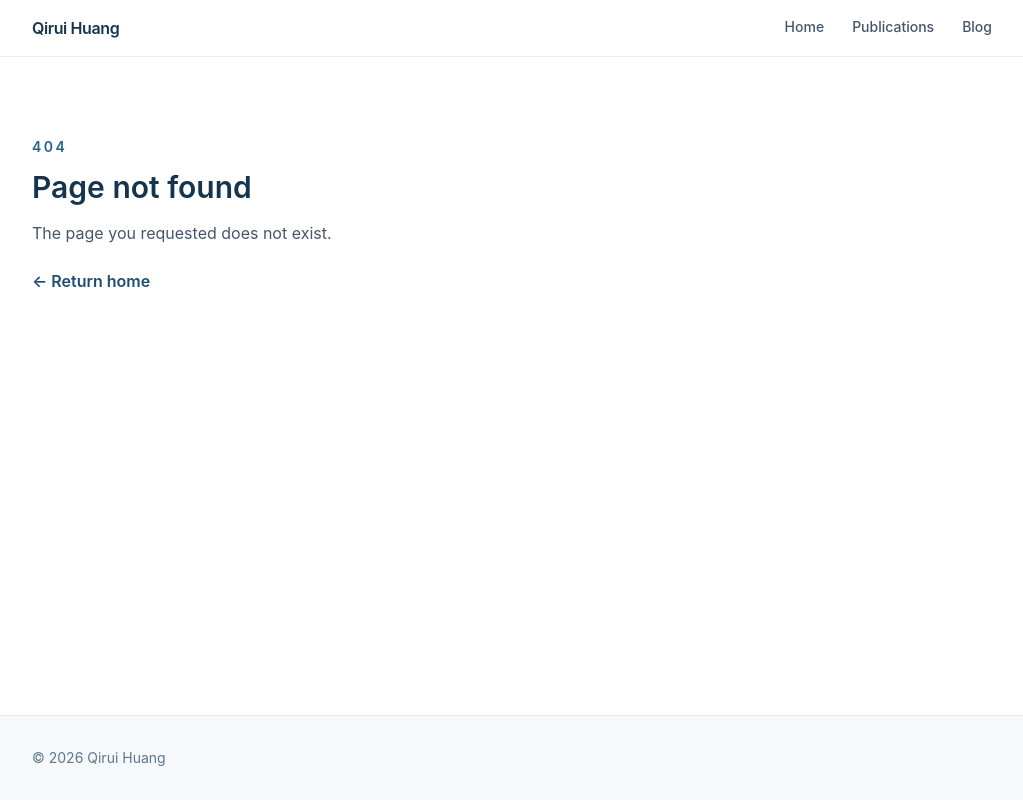
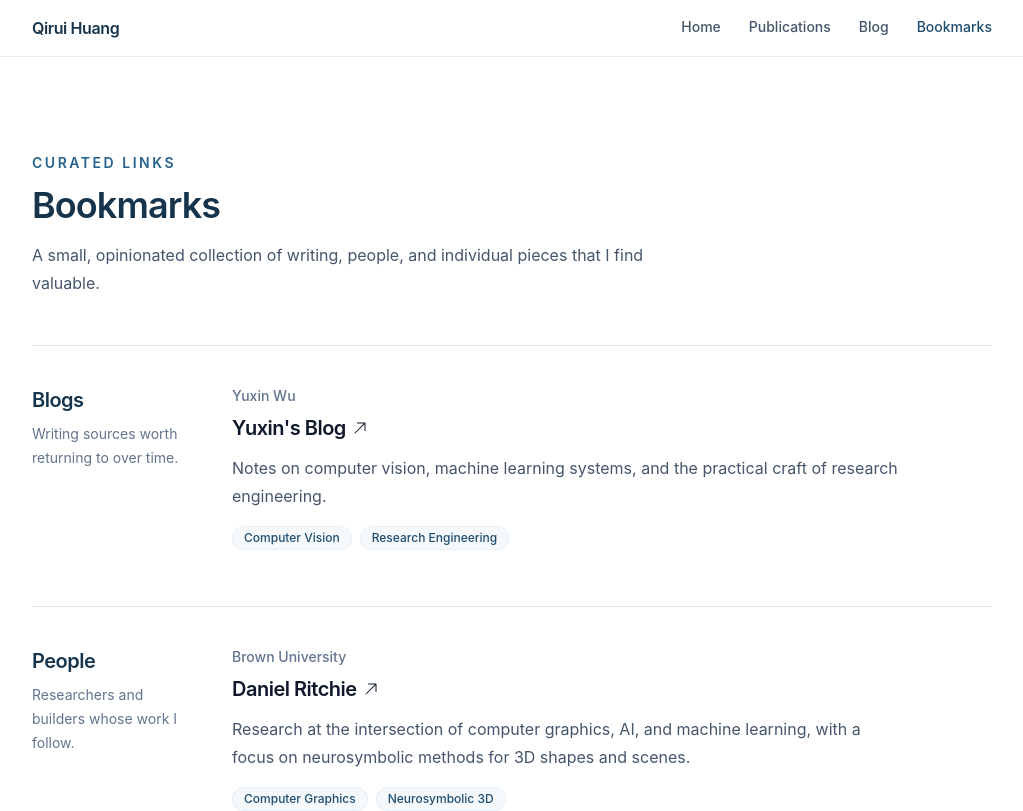
Before and after one commit to qrhuang2021/qrhuang2021.github.io, a React (Vite) app: page /#/bookmarks in a window 1280 px wide. Before the commit this address had no page. Shown: the top 811 px of the page, without its empty margins (128-1151 px from the left). Built offline with nearby package versions, Linux system fonts and the light colour scheme.

Commit message:
feat: add curated bookmarks page

```diff
--- a/src/App.jsx
+++ b/src/App.jsx
@@ -4,6 +4,7 @@ import ScrollToTop from './components/ScrollToTop.jsx'
 import SiteFooter from './components/SiteFooter.jsx'
 import SiteHeader from './components/SiteHeader.jsx'
 import BlogIndexPage from './pages/BlogIndexPage.jsx'
+import BookmarksPage from './pages/BookmarksPage.jsx'
 import HomePage from './pages/HomePage.jsx'
 import NotFoundPage from './pages/NotFoundPage.jsx'
 import PublicationsPage from './pages/PublicationsPage.jsx'
@@ -30,6 +31,7 @@ function App() {
             <Route path="/publications" element={<PublicationsPage />} />
             <Route path="/blog" element={<BlogIndexPage />} />
             <Route path="/blog/:slug" element={<BlogPostPage />} />
+            <Route path="/bookmarks" element={<BookmarksPage />} />
             <Route path="*" element={<NotFoundPage />} />
           </Routes>
         </Suspense>
--- a/src/components/SiteHeader.jsx
+++ b/src/components/SiteHeader.jsx
@@ -8,6 +8,7 @@ const navigation = [
     ? [{ label: 'Publications', to: '/publications' }]
     : []),
   { label: 'Blog', to: '/blog' },
+  { label: 'Bookmarks', to: '/bookmarks' },
 ]
 
 function navLinkClassName({ isActive }) {
--- /dev/null
+++ b/src/content/bookmarks.js
@@ -0,0 +1,44 @@
+export const bookmarkSections = [
+  {
+    id: 'blogs',
+    title: 'Blogs',
+    description: 'Writing sources worth returning to over time.',
+    items: [
+      {
+        title: "Yuxin's Blog",
+        href: 'https://ppwwyyxx.com/blog/',
+        byline: 'Yuxin Wu',
+        note: 'Notes on computer vision, machine learning systems, and the practical craft of research engineering.',
+        tags: ['Computer Vision', 'Research Engineering'],
+      },
+    ],
+  },
+  {
+    id: 'people',
+    title: 'People',
+    description: 'Researchers and builders whose work I follow.',
+    items: [
+      {
+        title: 'Daniel Ritchie',
+        href: 'https://dritchie.github.io/',
+        byline: 'Brown University',
+        note: 'Research at the intersection of computer graphics, AI, and machine learning, with a focus on neurosymbolic methods for 3D shapes and scenes.',
+        tags: ['Computer Graphics', 'Neurosymbolic 3D'],
+      },
+    ],
+  },
+  {
+    id: 'articles',
+    title: 'Articles',
+    description: 'Individual pieces worth keeping close.',
+    items: [
+      {
+        title: 'How to Be Good at Research',
+        href: 'https://vivekstills.substack.com/p/how-to-be-good-at-research',
+        byline: 'Vivek · June 11, 2026',
+        note: 'A compact guide to developing research taste, tightening experimental feedback loops, examining failures, and building a durable research practice.',
+        tags: ['Research Practice', 'Machine Learning'],
+      },
+    ],
+  },
+]
--- /dev/null
+++ b/src/pages/BookmarksPage.jsx
@@ -0,0 +1,79 @@
+import { HiArrowUpRight } from 'react-icons/hi2'
+import SectionHeading from '../components/SectionHeading.jsx'
+import { bookmarkSections } from '../content/bookmarks.js'
+import { useDocumentTitle } from '../hooks/useDocumentTitle.js'
+
+function BookmarkItem({ item }) {
+  return (
+    <article className="py-6 first:pt-0 last:pb-0 sm:py-7">
+      <p className="text-sm font-medium text-slate-500">{item.byline}</p>
+      <h3 className="mt-2 text-xl font-semibold tracking-tight text-slate-900">
+        <a
+          className="inline-flex items-center gap-1.5 transition-colors hover:text-academic-700 focus-visible:outline-2 focus-visible:outline-offset-4 focus-visible:outline-academic-600"
+          href={item.href}
+          rel="noreferrer"
+          target="_blank"
+        >
+          {item.title}
+          <HiArrowUpRight aria-hidden="true" className="size-4 shrink-0" />
+        </a>
+      </h3>
+      <p className="mt-3 max-w-2xl leading-7 text-slate-600">{item.note}</p>
+      <ul className="mt-4 flex flex-wrap gap-2" aria-label="Topics">
+        {item.tags.map((tag) => (
+          <li
+            className="rounded-full bg-academic-50 px-3 py-1 text-xs font-medium text-academic-700 ring-1 ring-inset ring-academic-100"
+            key={tag}
+          >
+            {tag}
+          </li>
+        ))}
+      </ul>
+    </article>
+  )
+}
+
+function BookmarksPage() {
+  useDocumentTitle('Bookmarks')
+
+  return (
+    <section className="mx-auto min-h-[70vh] max-w-5xl px-4 py-14 sm:px-6 sm:py-20 lg:px-8 lg:py-24">
+      <SectionHeading
+        as="h1"
+        eyebrow="Curated links"
+        title="Bookmarks"
+        description="A small, opinionated collection of writing, people, and individual pieces that I find valuable."
+      />
+
+      <div className="mt-10 space-y-12 sm:mt-12 sm:space-y-14">
+        {bookmarkSections.map((section) => (
+          <section
+            aria-labelledby={`bookmarks-${section.id}`}
+            className="grid gap-5 border-t border-slate-200 pt-8 md:grid-cols-[10rem_minmax(0,1fr)] md:gap-10 md:pt-10"
+            key={section.id}
+          >
+            <div>
+              <h2
+                className="text-xl font-semibold tracking-tight text-academic-900"
+                id={`bookmarks-${section.id}`}
+              >
+                {section.title}
+              </h2>
+              <p className="mt-2 text-sm leading-6 text-slate-500">
+                {section.description}
+              </p>
+            </div>
+
+            <div className="divide-y divide-slate-200">
+              {section.items.map((item) => (
+                <BookmarkItem item={item} key={item.href} />
+              ))}
+            </div>
+          </section>
+        ))}
+      </div>
+    </section>
+  )
+}
+
+export default BookmarksPage
```
